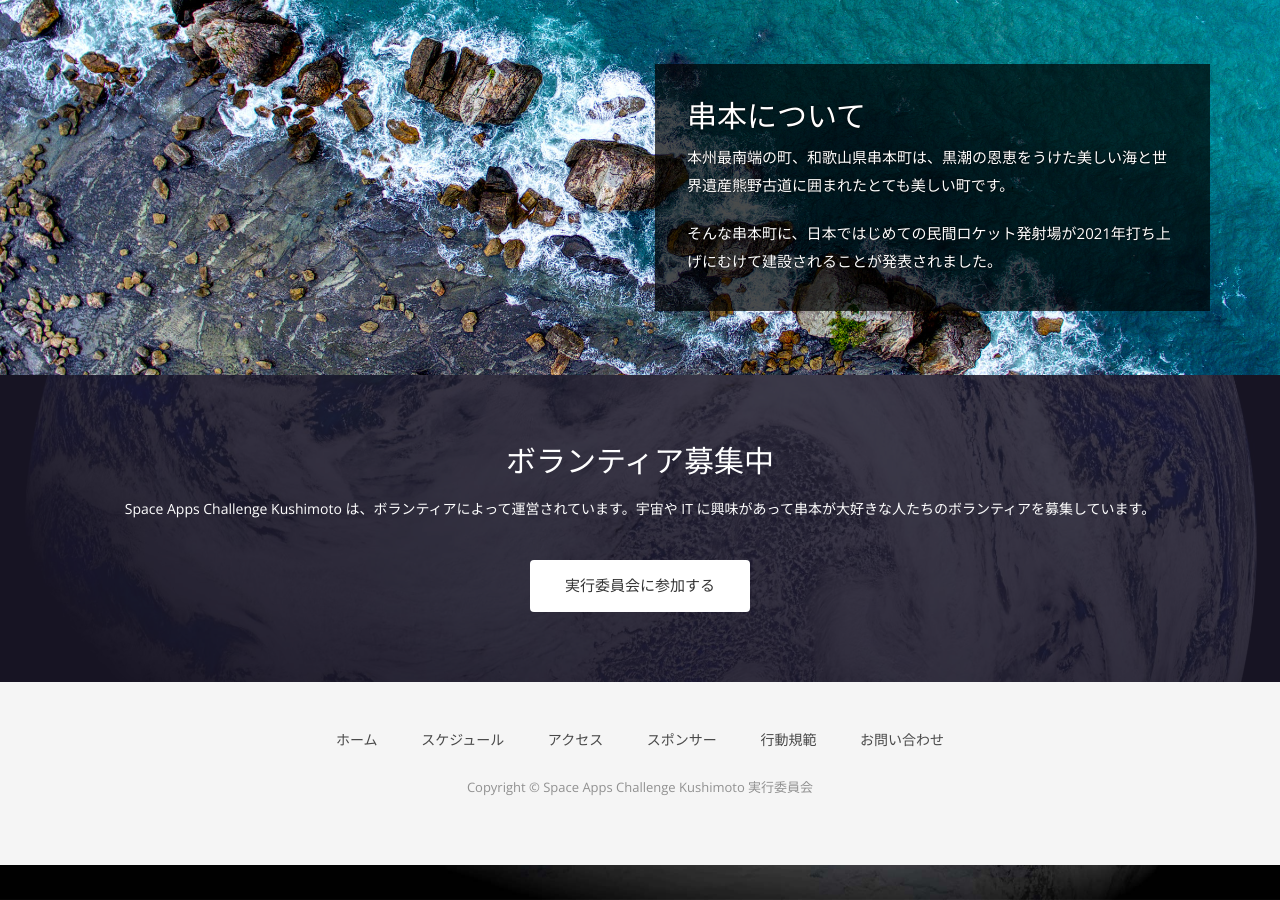
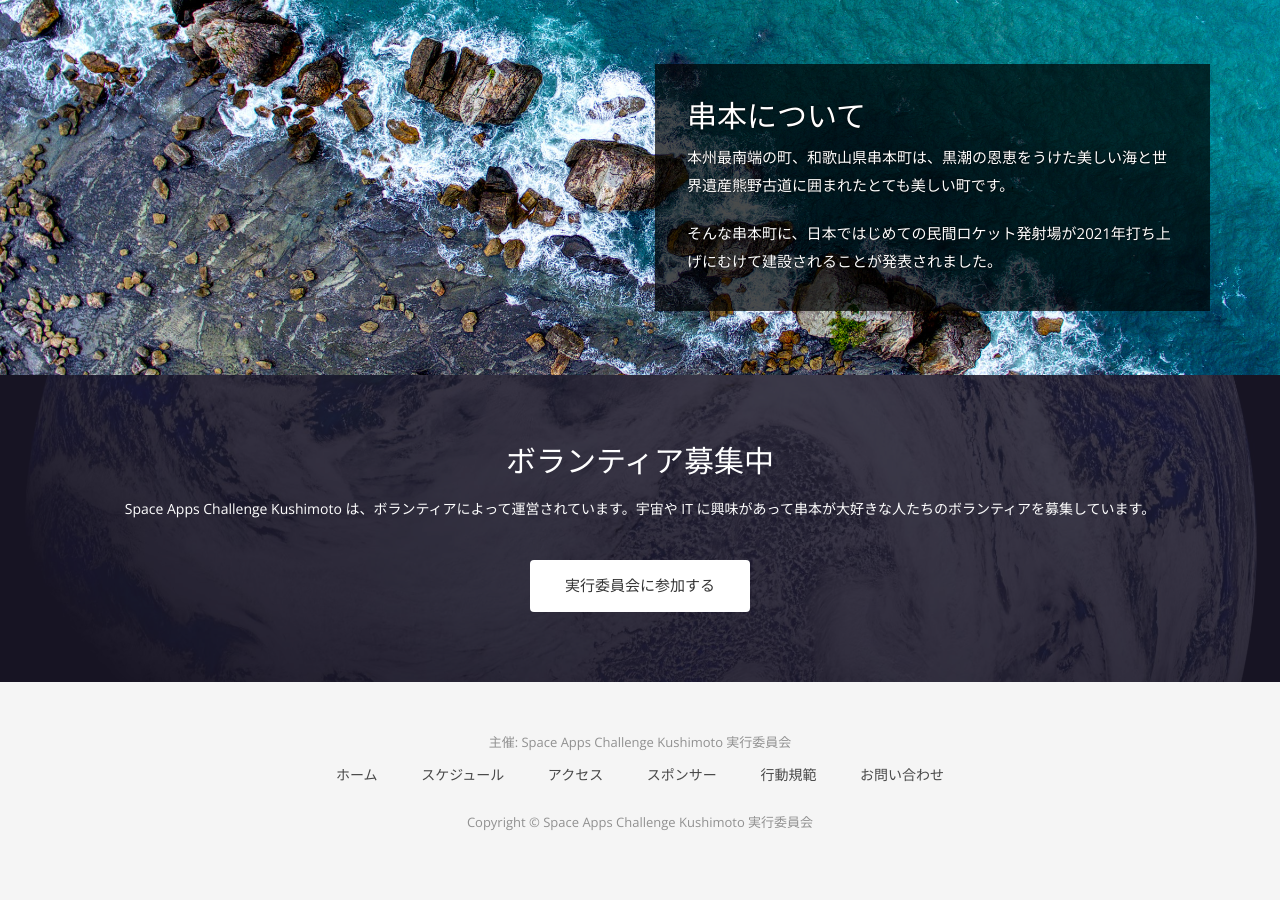
Before and after one commit to naogify/space-apps-kushimoto.github.io, a Jekyll site: the page built from index.html, in a window 1280 px wide and 900 px high, scrolled down 1460 px. Built offline with Jekyll 4.4.1, drawn with Linux system fonts in a browser that asks for light colours; nearby versions of some CDN libraries; some web fonts are replaced.

Commit message:
some fix

```diff
--- a/_includes/footer.html
+++ b/_includes/footer.html
@@ -1,6 +1,7 @@
 <!-- footer Start -->
 <footer>
   <div class="container">
+    <p style="text-align: center;">主催: Space Apps Challenge Kushimoto 実行委員会</p>
     <div class="row">
       <div class="col-md-12">
         <div class="footer-manu">
```
